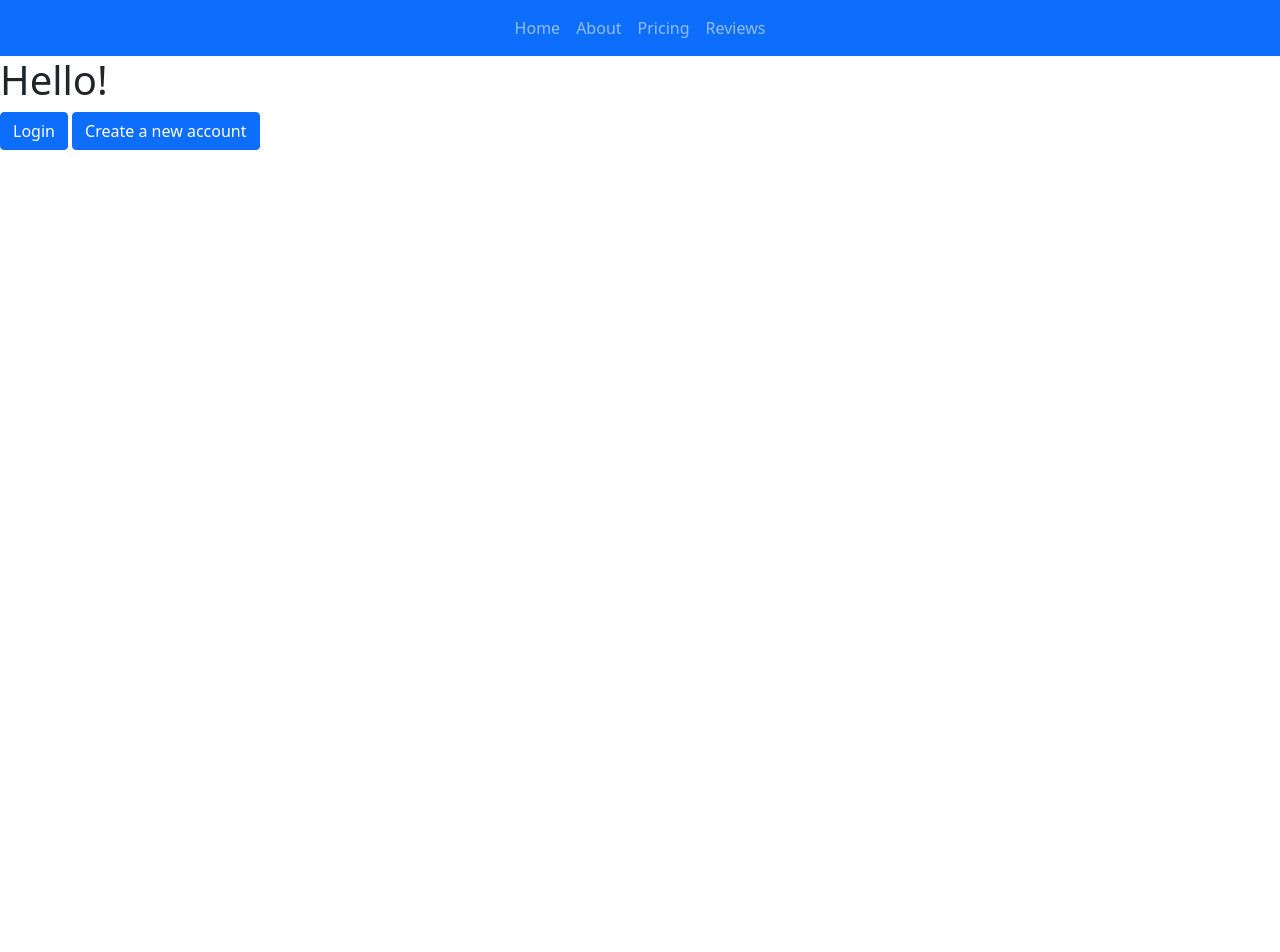
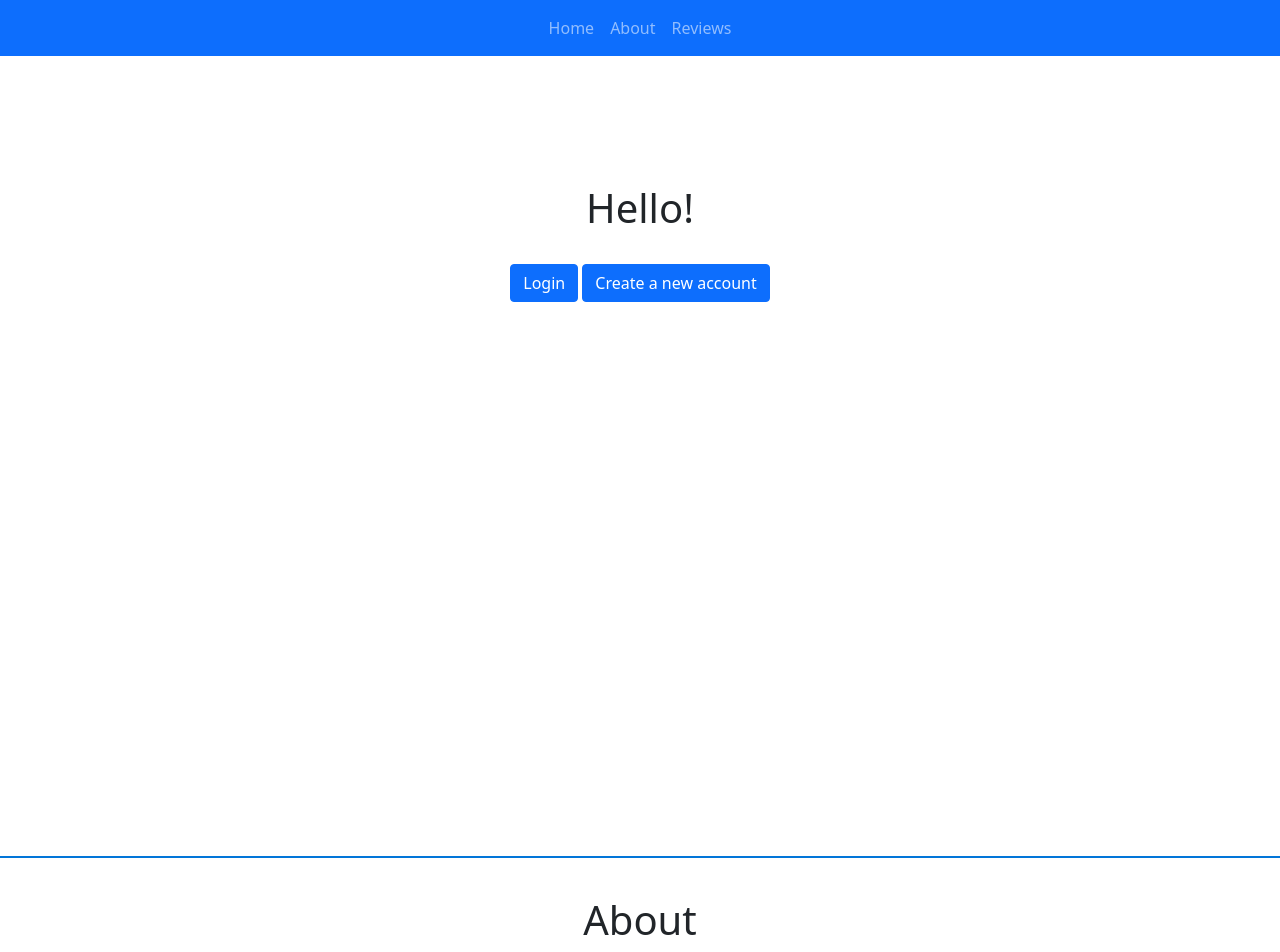
Before and after one commit to AlexMaksimov98/language_platform, a Django app: page / in a window 1280 px wide. Before the commit the page ends 150 px from the top, so only its background shows below. Run offline with Django 4.2, Linux system fonts and the light colour scheme.

Commit message:
Fix CSS styling

```diff
--- a/main_app/static/main_app/homepage.css
+++ b/main_app/static/main_app/homepage.css
@@ -1,3 +1,22 @@
+#greeting {
+    padding-top: 10%;
+    text-align: center;
+    height: 100vh;
+}
+
+#greeting button {
+    margin-top: 1.5rem;
+}
+
+#about {
+    padding-top: 3%;
+}
+
+#about {
+    border-top: 2px solid #0275d8;
+    text-align: center;
+}
+
 .title {
     text-align: center;
     padding-top: 10%;
--- a/main_app/static/main_app/login.css
+++ b/main_app/static/main_app/login.css
@@ -0,0 +1,4 @@
+.title {
+    text-align: center;
+    padding-top: 10%;
+}
--- a/main_app/static/main_app/register.css
+++ b/main_app/static/main_app/register.css
@@ -0,0 +1,4 @@
+.title {
+    text-align: center;
+    padding-top: 10%;
+}
--- a/main_app/templates/main_app/homepage.html
+++ b/main_app/templates/main_app/homepage.html
@@ -9,13 +9,16 @@
 
 {% block content %}
     {% if user.is_authenticated %}
-        <h1 class="title">Hello, {{ user.username | title }}</h1>
+        <div class="title">
+            <h1>Hello, {{ user.username | title }}</h1>
+            <h2>What would you like to do today?</h2>
         <div class="option-buttons">
             <button class="btn btn-primary">
                 <a href="{% url 'all-cases' %}">Practice cases</a>
             </button>
         </div>
     {% else %}
+        <section id="greeting">
             <h1>Hello!</h1>
             <button class="btn btn-primary">
                 <a href="{% url 'login' %}">Login</a>
@@ -23,5 +26,9 @@
             <button class="btn btn-primary">
                 <a href="{% url 'register' %}">Create a new account</a>
             </button>
+        </section>
+        <section id="about">
+            <h1>About</h1>
+        </section>
     {% endif %}
 {% endblock %}
--- a/practice_cases/static/practice_cases/case.css
+++ b/practice_cases/static/practice_cases/case.css
@@ -6,6 +6,11 @@ button a:hover {
 .topics-list {
     display: flex;
     flex-direction: column;
+    justify-content: space-around;
     gap: 1.5rem;
     align-items: center;
 }
+
+.topics-list button {
+    width: 20%;
+}
--- a/practice_cases/templates/practice_cases/case.html
+++ b/practice_cases/templates/practice_cases/case.html
@@ -8,7 +8,7 @@
 {% endblock %}
 
 {% block content %}
-    <button class="back-button btn btn-primary  ">
+    <button class="back-button btn btn-primary">
         <a href={% url 'all-cases' %}>←</a>
     </button>
     <div class="topics-list">
--- a/templates/header.html
+++ b/templates/header.html
@@ -10,13 +10,10 @@
             </li>
             {% else %}
             <li class="nav-item">
-                <a class="nav-link">Home</a>
+                <a class="nav-link" href={% url 'homepage' %}>Home</a>
             </li>
             <li class="nav-item">
-                <a class="nav-link">About</a>
-            </li>
-            <li class="nav-item">
-                <a class="nav-link">Pricing</a>
+                <a class="nav-link" href="#about">About</a>
             </li>
             <li class="nav-item">
                 <a class="nav-link">Reviews</a>
```
Also changed, not shown: main_app/templates/main_app/login.html (+9 -1 lines), main_app/templates/main_app/register.html (+8 -1 lines), practice_cases/static/practice_cases/exercise.css (+0 -8 lines). Lines whose indentation alone changed are shown as unchanged.
